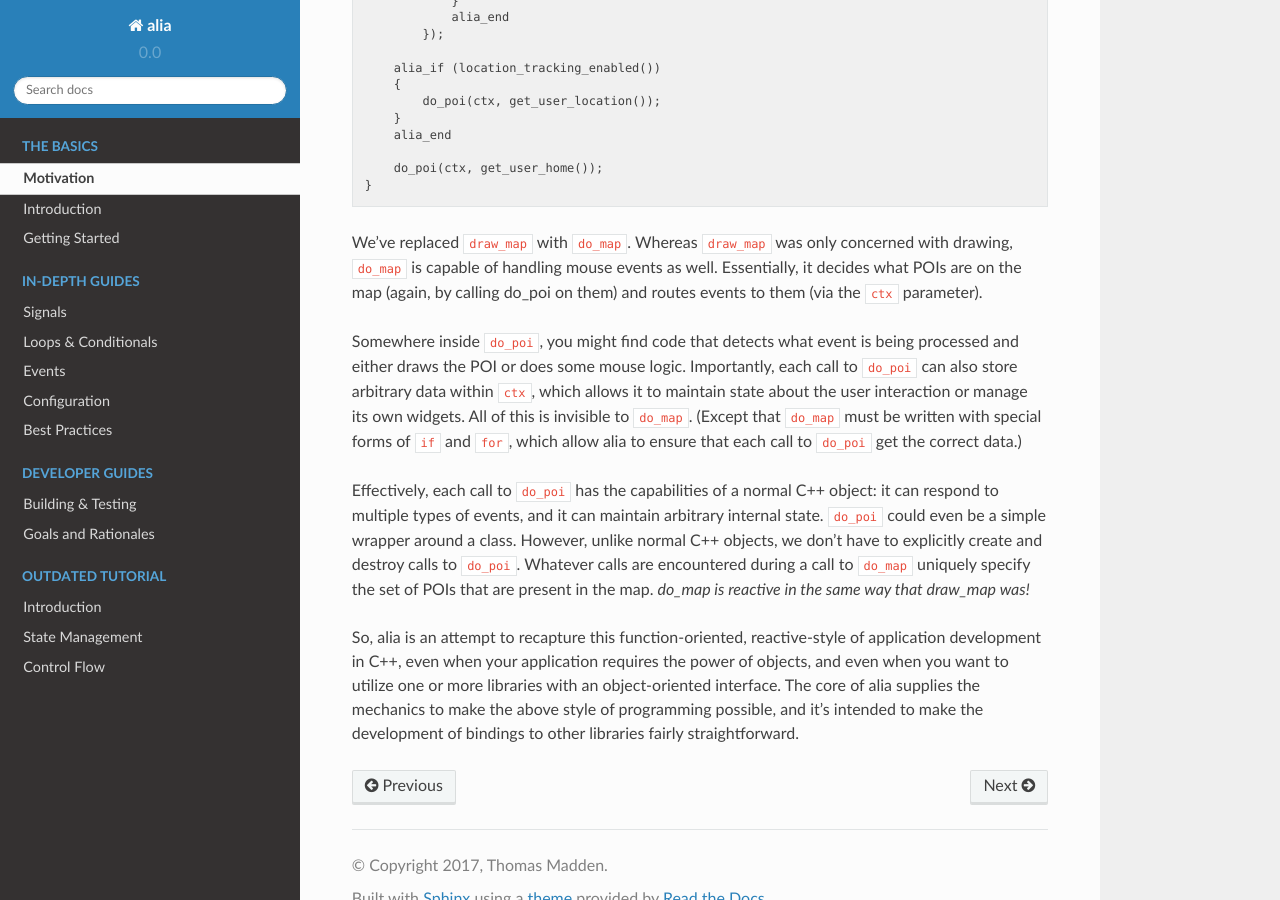
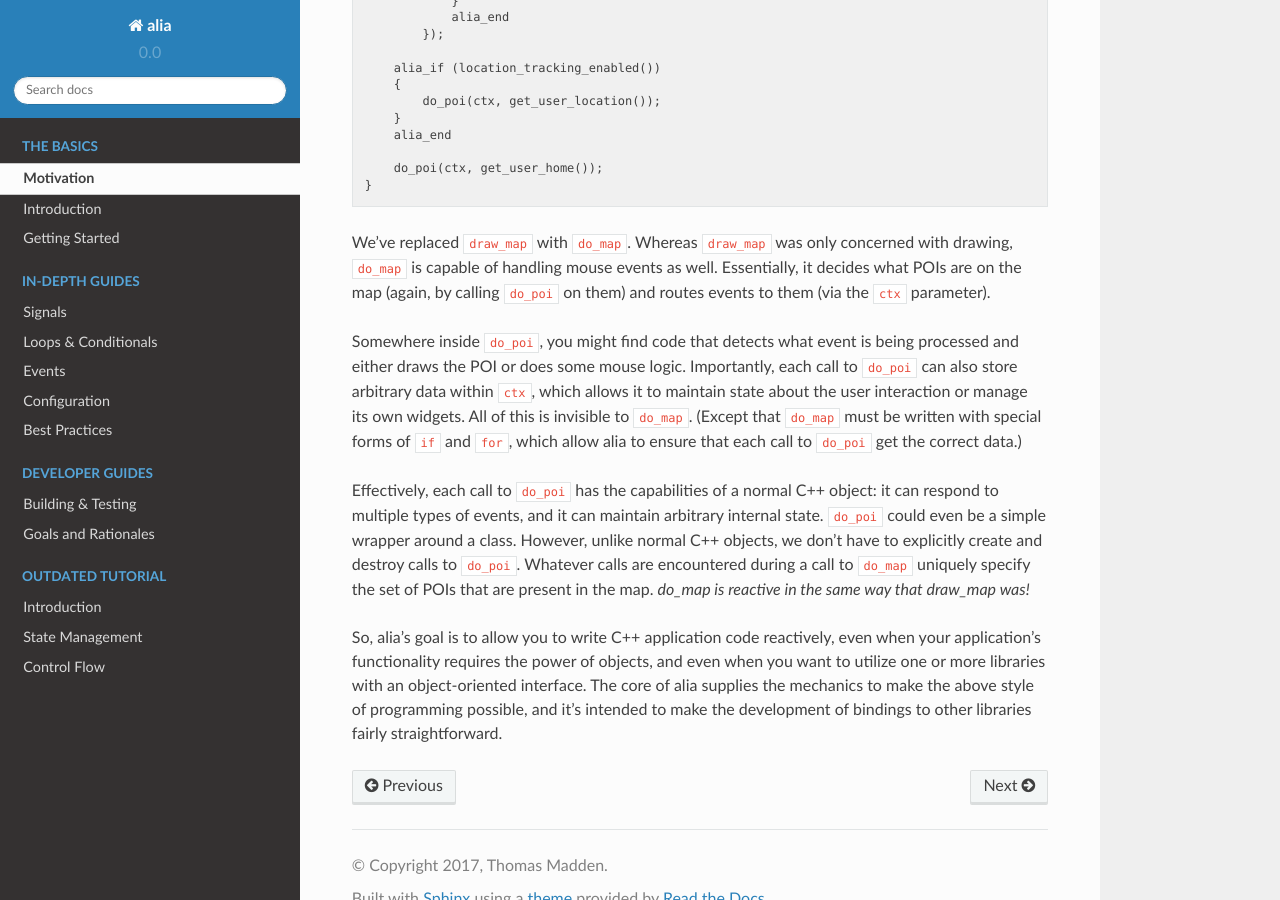
Before and after one commit to tmadden/alia-docs, a Sphinx documentation site: the page built from docs/the-basics/motivation.rst, in a window 1280 px wide and 900 px high, scrolled down 2453 px. Built offline with Sphinx 7.4.7 and the Read the Docs theme 2.0.0, drawn with Linux system fonts in a browser that asks for light colours.

Commit message:
Nitpick.

```diff
--- a/docs/the-basics/motivation.rst
+++ b/docs/the-basics/motivation.rst
@@ -136,8 +136,8 @@ like this::
 
 We've replaced ``draw_map`` with ``do_map``. Whereas ``draw_map`` was only
 concerned with drawing, ``do_map`` is capable of handling mouse events as well.
-Essentially, it decides what POIs are on the map (again, by calling do_poi on
-them) and routes events to them (via the ``ctx`` parameter).
+Essentially, it decides what POIs are on the map (again, by calling ``do_poi``
+on them) and routes events to them (via the ``ctx`` parameter).
 
 Somewhere inside ``do_poi``, you might find code that detects what event is
 being processed and either draws the POI or does some mouse logic. Importantly,
@@ -155,9 +155,9 @@ and destroy calls to ``do_poi``. Whatever calls are encountered during a call to
 ``do_map`` uniquely specify the set of POIs that are present in the map.
 *do_map is reactive in the same way that draw_map was!*
 
-So, alia is an attempt to recapture this function-oriented, reactive-style of
-application development in C++, even when your application requires the power of
-objects, and even when you want to utilize one or more libraries with an
-object-oriented interface. The core of alia supplies the mechanics to make the
-above style of programming possible, and it's intended to make the development
-of bindings to other libraries fairly straightforward.
+So, alia's goal is to allow you to write C++ application code reactively, even
+when your application’s functionality requires the power of objects, and even
+when you want to utilize one or more libraries with an object-oriented
+interface. The core of alia supplies the mechanics to make the above style of
+programming possible, and it's intended to make the development of bindings to
+other libraries fairly straightforward.
```
